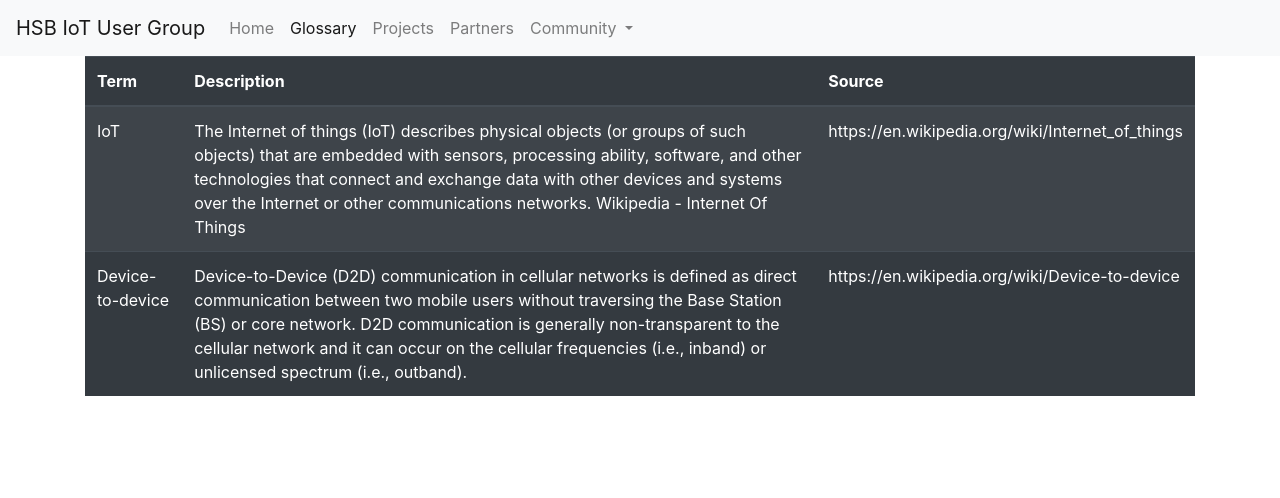
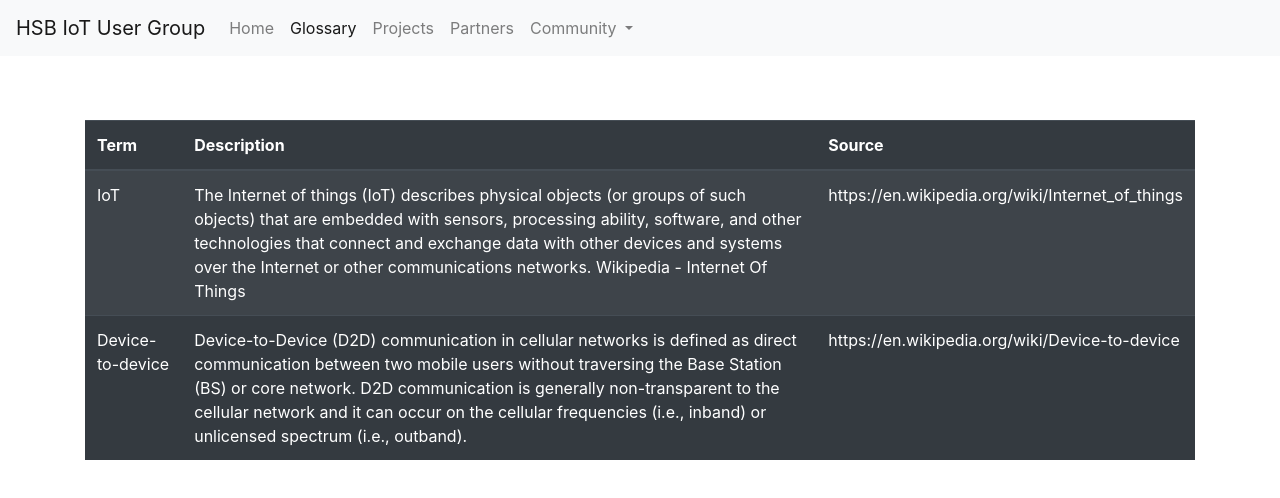
Before and after one commit to hsb-union/hsb-union.github.io, a Vue app in the folder hsb-union/: page /glossary in a window 1280 px wide. Shown: the top 498 px of the page. Built offline with nearby package versions, Linux system fonts and the light colour scheme; what vue-plyr would draw is missing.

Commit message:
formatting

```diff
--- a/hsb-union/src/components/Glossary.vue
+++ b/hsb-union/src/components/Glossary.vue
@@ -1,5 +1,5 @@
 <template>
-  <div class="container">
+  <div class="container top-buffer">
   <table class="table table-striped table-dark">
     <thead>
     <tr>
@@ -33,5 +33,5 @@ export default {
 </script>
 
 <style scoped>
-
+.top-buffer { margin-top:5%; }
 </style>
```
